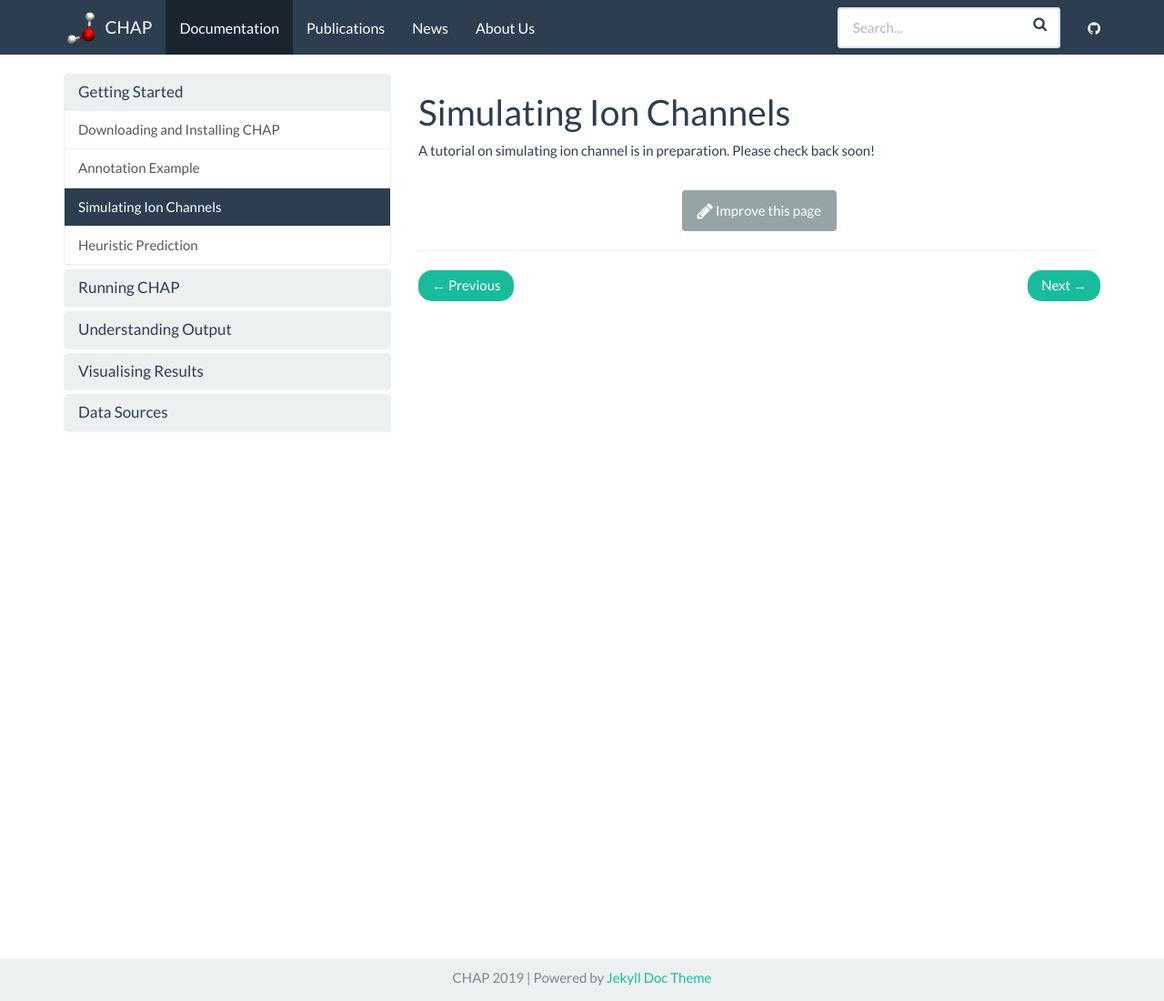
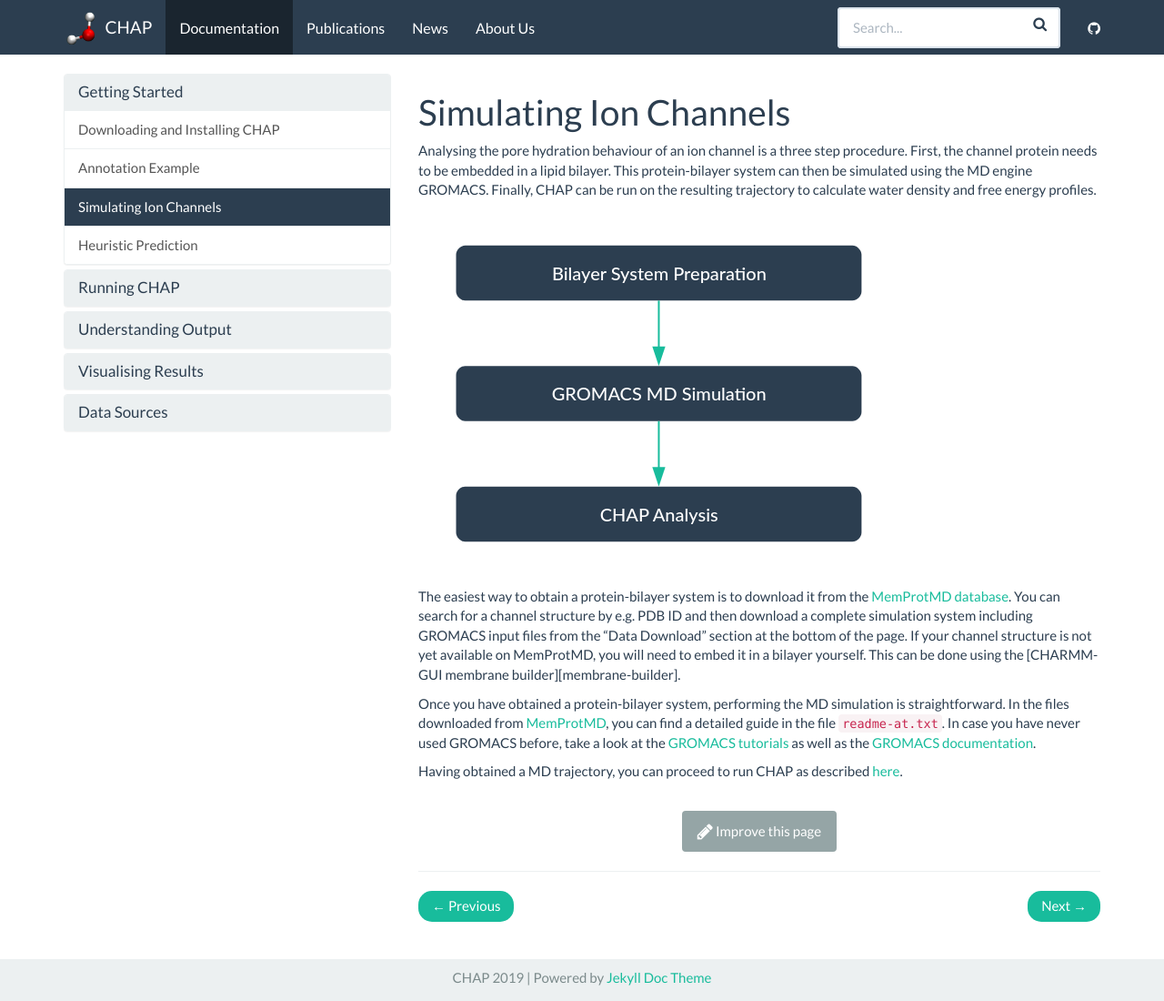
Before and after one commit to channotation/chap, a Jekyll site: the page built from docs/_docs/getting-started/simulation_example.md, in a window 1280 px wide and 1100 px high. Shown: the whole window at 91% size. Built offline with Jekyll 4.4.1, drawn with Linux system fonts in a browser that asks for light colours; nearby versions of some CDN libraries.

Commit message:
Added brief description of how to run MD simulations of ion channels.

```diff
--- a/docs/_docs/getting-started/simulation_example.md
+++ b/docs/_docs/getting-started/simulation_example.md
@@ -3,4 +3,17 @@ title: Simulating Ion Channels
 permalink: /docs/simulation_example/
 ---
 
-A tutorial on simulating ion channel is in preparation. Please check back soon!
+[memprotmd]: http://memprotmd.bioch.ox.ac.uk/home/
+[membrande-builder]: http://www.charmm-gui.org/?doc=input/membrane.bilayer
+[gromacs-tutorials]: http://www.mdtutorials.com/gmx/
+[gromacs-documentation]: http://manual.gromacs.org/documentation/
+
+Analysing the pore hydration behaviour of an ion channel is a three step procedure. First, the channel protein needs to be embedded in a lipid bilayer. This protein-bilayer system can then be simulated using the MD engine GROMACS. Finally, CHAP can be run on the resulting trajectory to calculate water density and free energy profiles.
+
+![Membrane Protein Simulation Workflow](../../img/memprot_simulation_workflow.svg "Membrane Protein Simulation Workflow")
+
+The easiest way to obtain a protein-bilayer system is to download it from the [MemProtMD database][memprotmd]. You can search for a channel structure by e.g. PDB ID and then download a complete simulation system including GROMACS input files from the "Data Download" section at the bottom of the page. If your channel structure is not yet available on MemProtMD, you will need to embed it in a bilayer yourself. This can be done using the [CHARMM-GUI membrane builder][membrane-builder].
+
+Once you have obtained a protein-bilayer system, performing the MD simulation is straightforward. In the files downloaded from [MemProtMD][memprotmd], you can find a detailed guide in the file `readme-at.txt`. In case you have never used GROMACS before, take a look at the [GROMACS tutorials][gromacs-tutorials] as well as the [GROMACS documentation][gromacs-documentation].
+
+Having obtained a MD trajectory, you can proceed to run CHAP as described [here](http://www.channotation.org/docs/annotation_example/).
```
Also changed, not shown: docs/img/memprot_simulation_workflow.svg (added).
